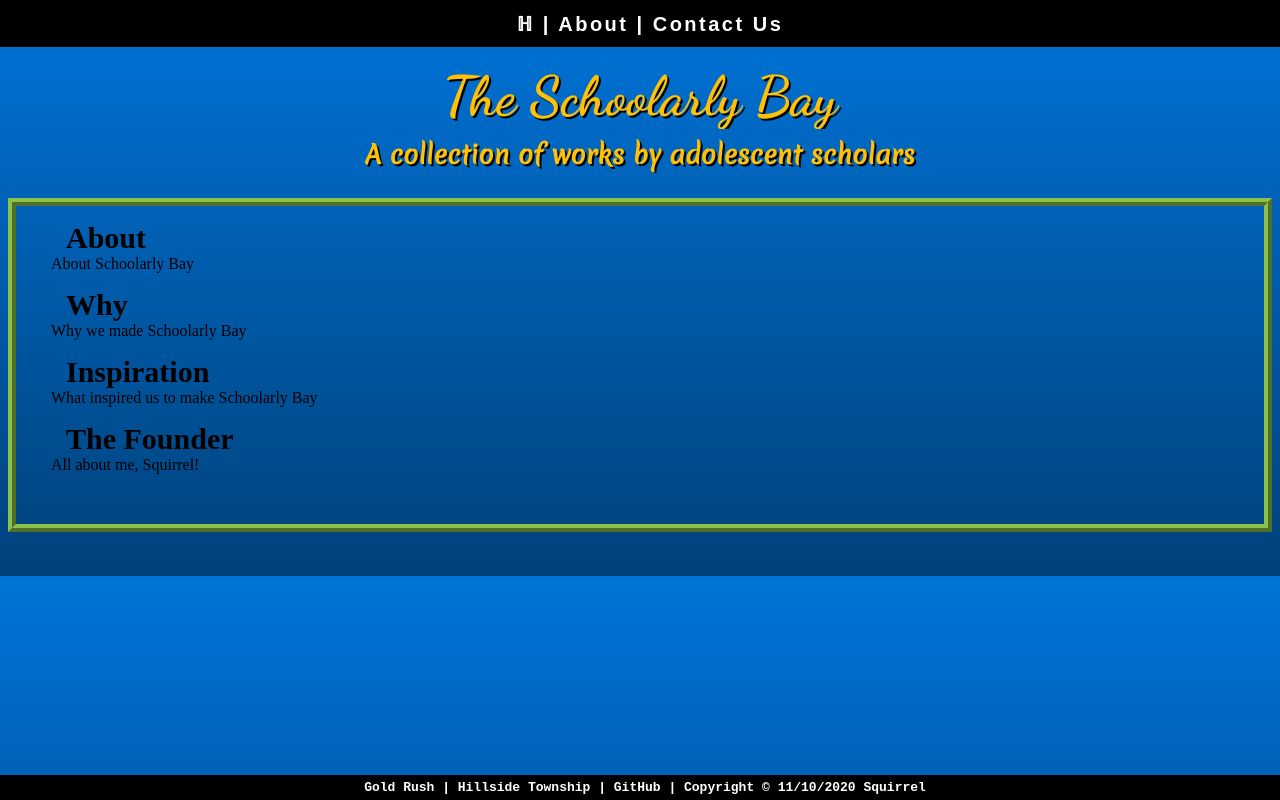
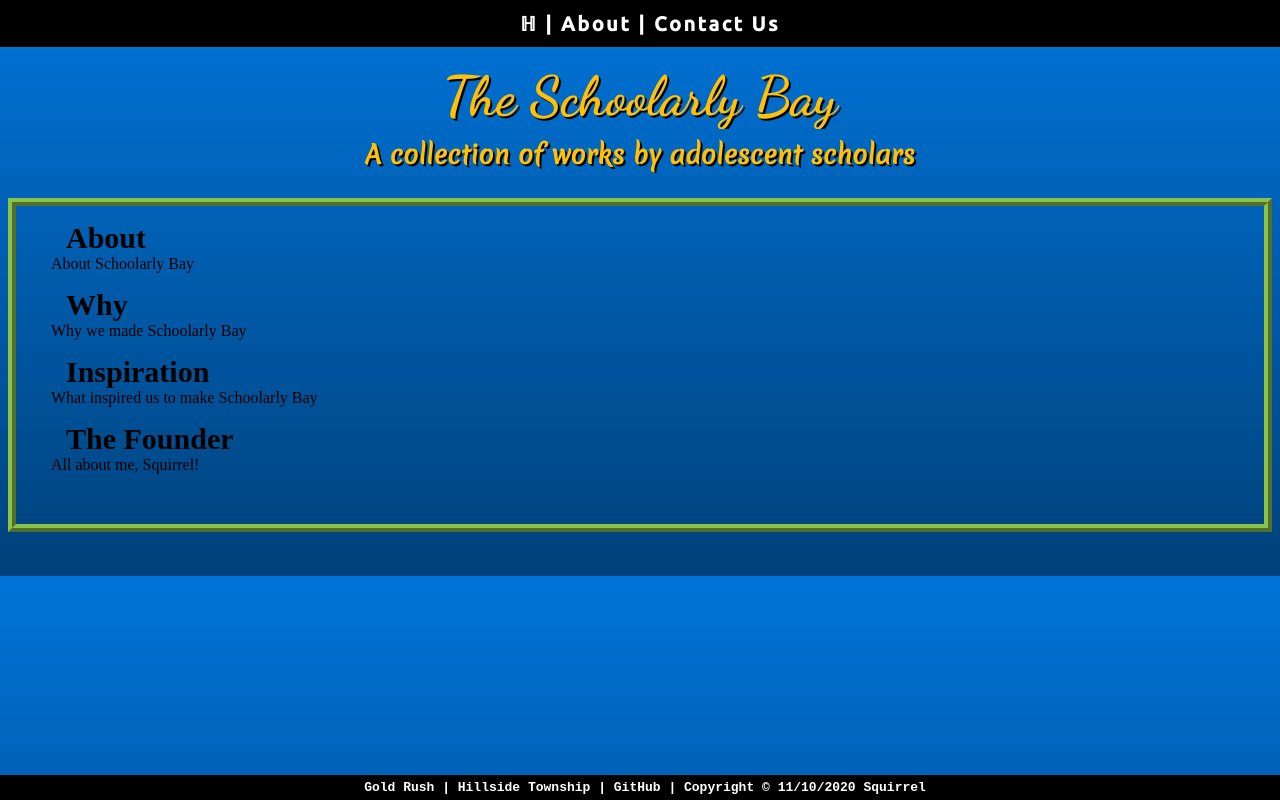
Before and after one commit to schoolarlybay/schoolarlybayold, a plain HTML site: page about.html in a window 1280 px wide. Drawn offline with Linux system fonts and the light colour scheme.

Commit message:
Update about.html

```diff
--- a/about.html
+++ b/about.html
@@ -3,6 +3,7 @@
   <head>
      <link href="https://fonts.googleapis.com/css2?family=Merienda&display=swap" rel="stylesheet">
      <link href="https://fonts.googleapis.com/css2?family=Dancing+Script:wght@700&display=swap" rel="stylesheet">
+     <link href="https://fonts.googleapis.com/css2?family=Ubuntu:wght@500&display=swap" rel="stylesheet">
     <link rel="shortcut icon" href="Images/favicon2.png" type="image/x-icon"/>
     <link rel="stylesheet" href="styles.css">
     <link rel="stylesheet" href="about.css">
```
